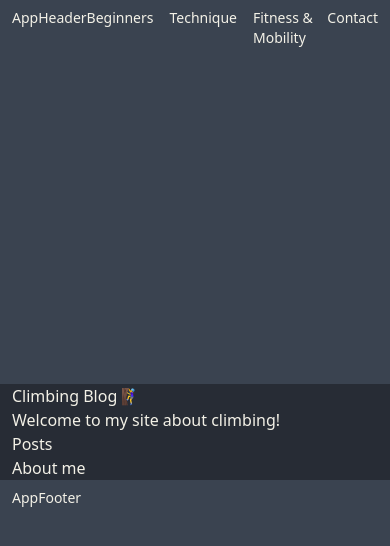
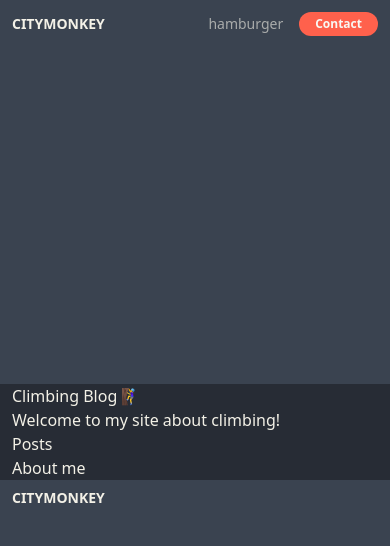
Before and after one commit to izabelapeza/climbing-blog, a Nuxt app: page / in a window 390 px wide. Shown: the top 546 px of the page. Built offline with nearby package versions, Linux system fonts and the light colour scheme.

Commit message:
Make changes to navbar (in progress)

```diff
--- /dev/null
+++ b/components/base/BaseBtn.vue
@@ -0,0 +1,15 @@
+<script setup lang="ts">
+defineProps<{
+  href?: string;
+}>();
+</script>
+
+<template>
+  <component
+    class="px-4 py-1 rounded-full text-xs text-complement-100 font-bold bg-accentRed hover:brightness-[115%] transition-all cursor-pointer"
+    :is="href ? 'a' : 'button'"
+    :href="href"
+  >
+    <slot />
+  </component>
+</template>
--- a/components/layouts/AppFooter.vue
+++ b/components/layouts/AppFooter.vue
@@ -1,5 +1,7 @@
 <template>
   <footer class="bg-dominant-300 py-2 text-sm">
-    <p class="page-wrapper">AppFooter</p>
+    <div class="page-wrapper">
+      <h2 class="font-[800] uppercase">CityMonkey</h2>
+    </div>
   </footer>
 </template>
--- a/components/layouts/AppHeader.vue
+++ b/components/layouts/AppHeader.vue
@@ -1,19 +1,127 @@
+<script setup lang="ts">
+import { useRoute } from "vue-router";
+
+const route = useRoute();
+
+// check window width
+let screenWidth = ref<number>(0);
+
+onBeforeMount(() => {
+  screenWidth.value = window.innerWidth;
+});
+
+onMounted(() => {
+  window.addEventListener("resize", () => {
+    screenWidth.value = window.innerWidth;
+  });
+});
+
+// open menu
+const openMenu = ref(false);
+
+watch(
+  () => screenWidth.value,
+  () => {
+    if (screenWidth.value >= 768) openMenu.value = false;
+  }
+);
+</script>
+
 <template>
   <header class="sticky top-0 bg-dominant-300 py-2">
-    <div class="flex justify-between page-wrapper text-sm">
-      <h1>
-        <NuxtLink to="/">AppHeader</NuxtLink>
+    <div class="flex justify-between items-center page-wrapper text-sm py-1">
+      <h1 class="font-[800] uppercase">
+        <NuxtLink to="/">CityMonkey</NuxtLink>
       </h1>
-      <nav aria-label="primary-navigation">
-        <ul class="flex gap-4">
-          <li><NuxtLink to="/beginners">Beginners</NuxtLink></li>
-          <li><NuxtLink to="/technique">Technique</NuxtLink></li>
-          <li>
+      <nav aria-label="primary-navigation" class="hidden md:flex">
+        <ul class="flex gap-8">
+          <li
+            :class="
+              route.path === '/beginners'
+                ? 'opacity-100 text-complement-100'
+                : 'opacity-60 hover:opacity-80 transition-all'
+            "
+          >
+            <NuxtLink to="/beginners">Beginners</NuxtLink>
+          </li>
+          <li
+            :class="
+              route.path === '/technique'
+                ? 'opacity-100 text-complement-100'
+                : 'opacity-60 hover:opacity-80 transition-all'
+            "
+          >
+            <NuxtLink to="/technique">Technique</NuxtLink>
+          </li>
+          <li
+            :class="
+              route.path === '/fitness-mobility'
+                ? 'opacity-100 text-complement-100'
+                : 'opacity-60 hover:opacity-80 transition-all'
+            "
+          >
             <NuxtLink to="/fitness-mobility">Fitness & Mobility</NuxtLink>
           </li>
         </ul>
       </nav>
-      <NuxtLink to="/contact">Contact</NuxtLink>
+      <div class="flex gap-4 items-center">
+        <button
+          class="flex md:hidden transition-all"
+          :class="
+            openMenu
+              ? 'opacity-100 text-complement-100'
+              : 'opacity-60 hover:opacity-80'
+          "
+          @click="openMenu = !openMenu"
+        >
+          hamburger
+        </button>
+        <BaseBtn href="/contact">Contact</BaseBtn>
+      </div>
     </div>
+    <nav
+      aria-label="mobile-navigation"
+      class="transition-all overflow-hidden"
+      :class="openMenu ? 'h-[18rem]' : 'h-0'"
+    >
+      <ul class="grid gap-10 justify-center text-center py-8">
+        <li
+          :class="
+            route.path === '/beginners'
+              ? 'opacity-100 text-complement-100'
+              : 'opacity-60 hover:opacity-80 transition-all'
+          "
+        >
+          <NuxtLink to="/beginners">Beginners</NuxtLink>
+        </li>
+        <li
+          :class="
+            route.path === '/technique'
+              ? 'opacity-100 text-complement-100'
+              : 'opacity-60 hover:opacity-80 transition-all'
+          "
+        >
+          <NuxtLink to="/technique">Technique</NuxtLink>
+        </li>
+        <li
+          :class="
+            route.path === '/fitness-mobility'
+              ? 'opacity-100 text-complement-100'
+              : 'opacity-60 hover:opacity-80 transition-all'
+          "
+        >
+          <NuxtLink to="/fitness-mobility">Fitness & Mobility</NuxtLink>
+        </li>
+        <li
+          :class="
+            route.path === '/contact'
+              ? 'opacity-100 text-complement-100'
+              : 'opacity-60 hover:opacity-80 transition-all'
+          "
+        >
+          <NuxtLink to="/contact">Contact</NuxtLink>
+        </li>
+      </ul>
+    </nav>
   </header>
 </template>
--- a/tailwind.config.ts
+++ b/tailwind.config.ts
@@ -18,7 +18,7 @@ export default <Partial<Config>>{
           300: "#edeadc",
         },
         accentRed: "#FF614C",
-        accentGreen: "#BFDC36",
+        accentGreen: "#abc91a",
       },
     },
   },
```
